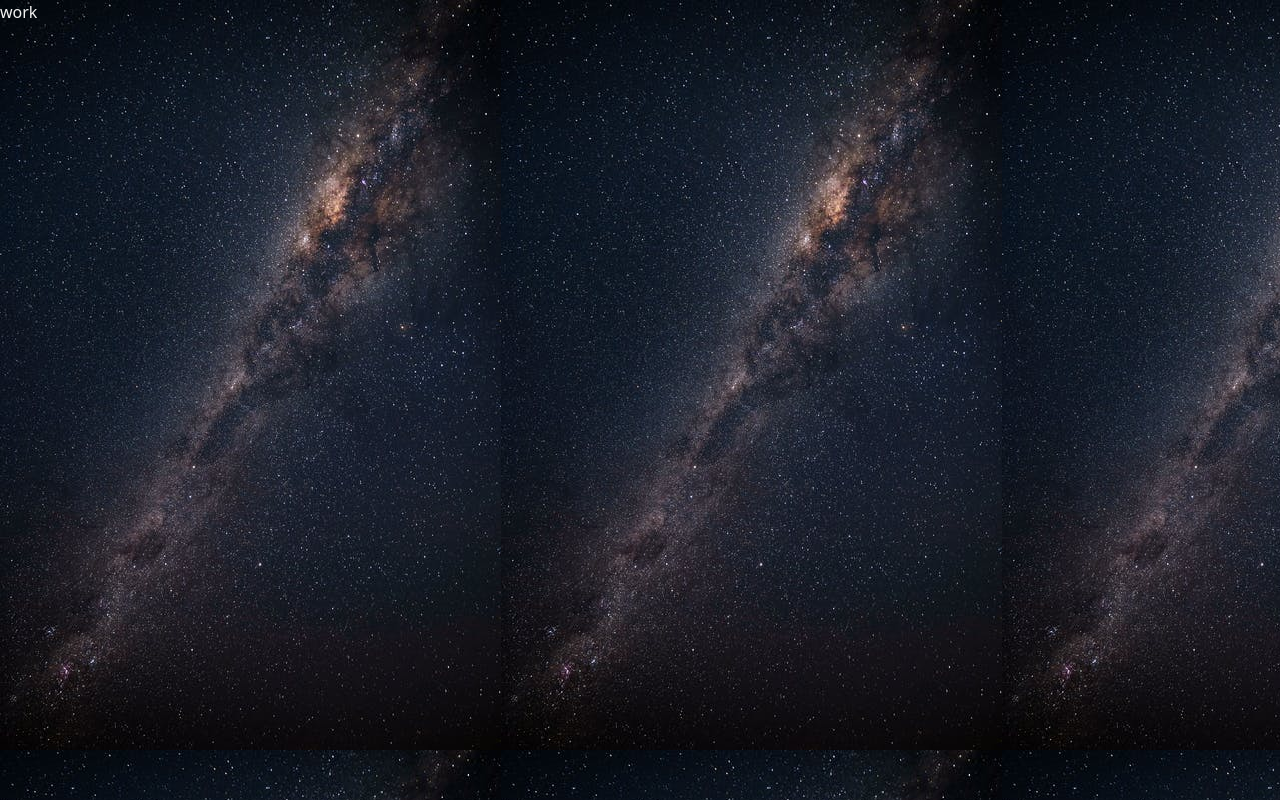
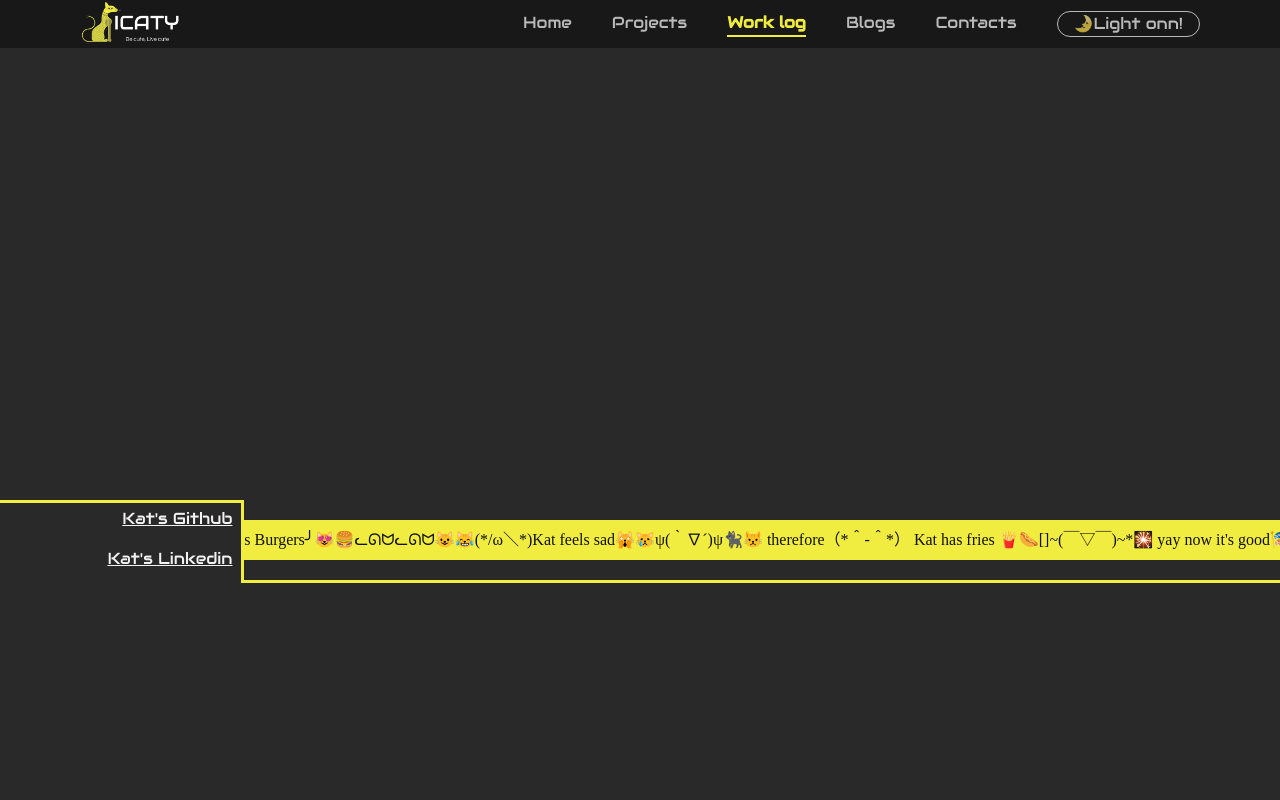
Before and after one commit to Katynguyen1130/porfolio2, a Next.js app: page /work in a window 1280 px wide. Built offline with nearby package versions, Linux system fonts and the light colour scheme; a web font is replaced by a local one.

Commit message:
changed background

```diff
--- a/src/components/Hero.tsx
+++ b/src/components/Hero.tsx
@@ -29,11 +29,16 @@ function Hero() {
                     ${(y / (size.width + 1)) * 2 + 2}%,
                     0px)`,
           }}
+          className="pb-5 xl:pb-10"
         >
-          <h1 className="font-audio text-5xl pb-10 xl:pb-20 leading-none lg:text-[80px] xl:text-[100px] text-center lg:text-right tracking-wide select-none  ">
+          <h1 className="font-audio text-5xl leading-none lg:text-[80px] xl:text-[100px] text-center lg:text-right tracking-wide select-none  ">
             Frontend <br />
             Developer
           </h1>
+          <p className="header-text  font-audio  text-center lg:text-right">
+            {" "}
+            and, <span className="text-pink dark:text-red">Scrum Master</span>
+          </p>{" "}
         </div>
         <p className="font-monterat text-md lg:tex-xl   text-center lg:text-right  ">
           Get to know me more? (❁´◡`❁)
--- a/src/components/Nabar.tsx
+++ b/src/components/Nabar.tsx
@@ -12,7 +12,7 @@ function Nabar() {
   const location = router.asPath;
   console.log(location);
   return (
-    <div className=" fixed top-0 w-full z-50 bg-white/70 dark:bg-darkGray/70 flex flex-row justify-between items-center main-padding bg-opacity-50  ">
+    <div className=" fixed top-0 w-full z-50 bg-[#f6bab0] dark:bg-darkGray/70 flex flex-row justify-between items-center main-padding bg-opacity-50  ">
       <Link href="/">
         <div className="h-12">
           {theme === "dark" ? (
@@ -174,7 +174,7 @@ function Nabar() {
           !menu && "translate-x-[120%]  scale-0"
         } `}
       >
-        <div className=" flex flex-col gap-y-5 md:gap-y-10 lg:hidden  bg-white/70 dark:bg-darkGray/70 pl-10 px-10 pb-10 rounded-bl-xl">
+        <div className=" flex flex-col gap-y-5 md:gap-y-10 lg:hidden  bg-[#f6bab0] dark:bg-darkGray/70 pl-10 px-10 pb-10 rounded-bl-xl">
           <Link href="/" className={`link-text ${location === "/" && "active"} no-underline`}>
             Home
           </Link>
--- a/src/pages/work.tsx
+++ b/src/pages/work.tsx
@@ -1,7 +1,16 @@
 import React from "react";
+import dynamic from "next/dynamic";
+
+import Footer from "../components/Footer";
+const Navbar = dynamic(() => import("../components/Nabar"), { ssr: false });
 
 function work() {
-  return <div>work</div>;
+  return (
+    <div>
+      <Navbar />
+      <Footer />
+    </div>
+  );
 }
 
 export default work;
--- a/src/styles/globals.css
+++ b/src/styles/globals.css
@@ -64,10 +64,12 @@ body {
 body {
   overflow-x: hidden;
   max-width: 100%;
-  background-image: url("/bg.png");
+  /* background-image: url("/bg.png"); */
+  background: rgba(246,186,176,0.4);
+  /* , rgba(246,206,252,0.5), rgba(255,143,146,0.3)); */
 }
 body.dark {
-  background-image: url("/bgdark.jpeg");
+  background: #292929;
 
   color: #f2f2f2;
 }
```
